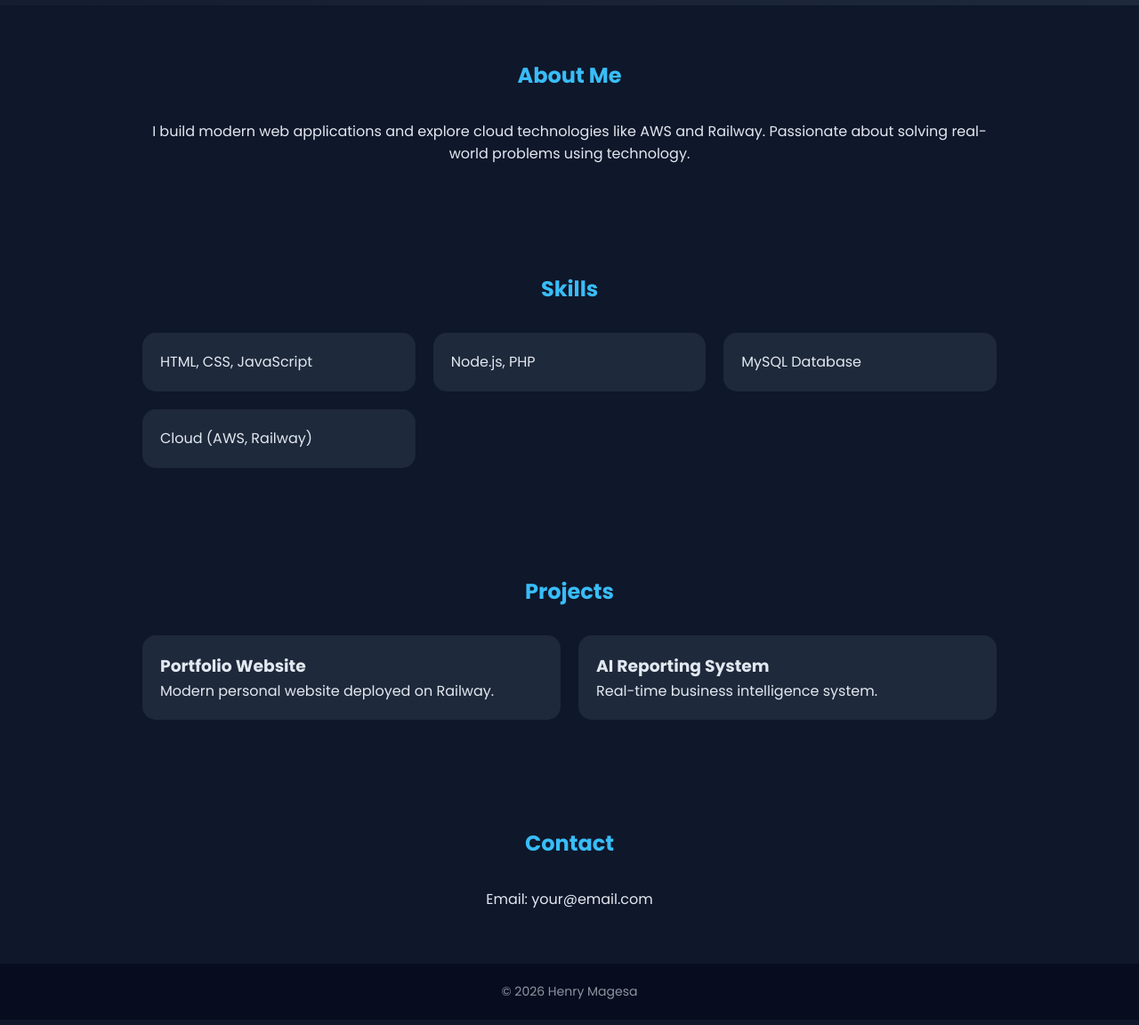
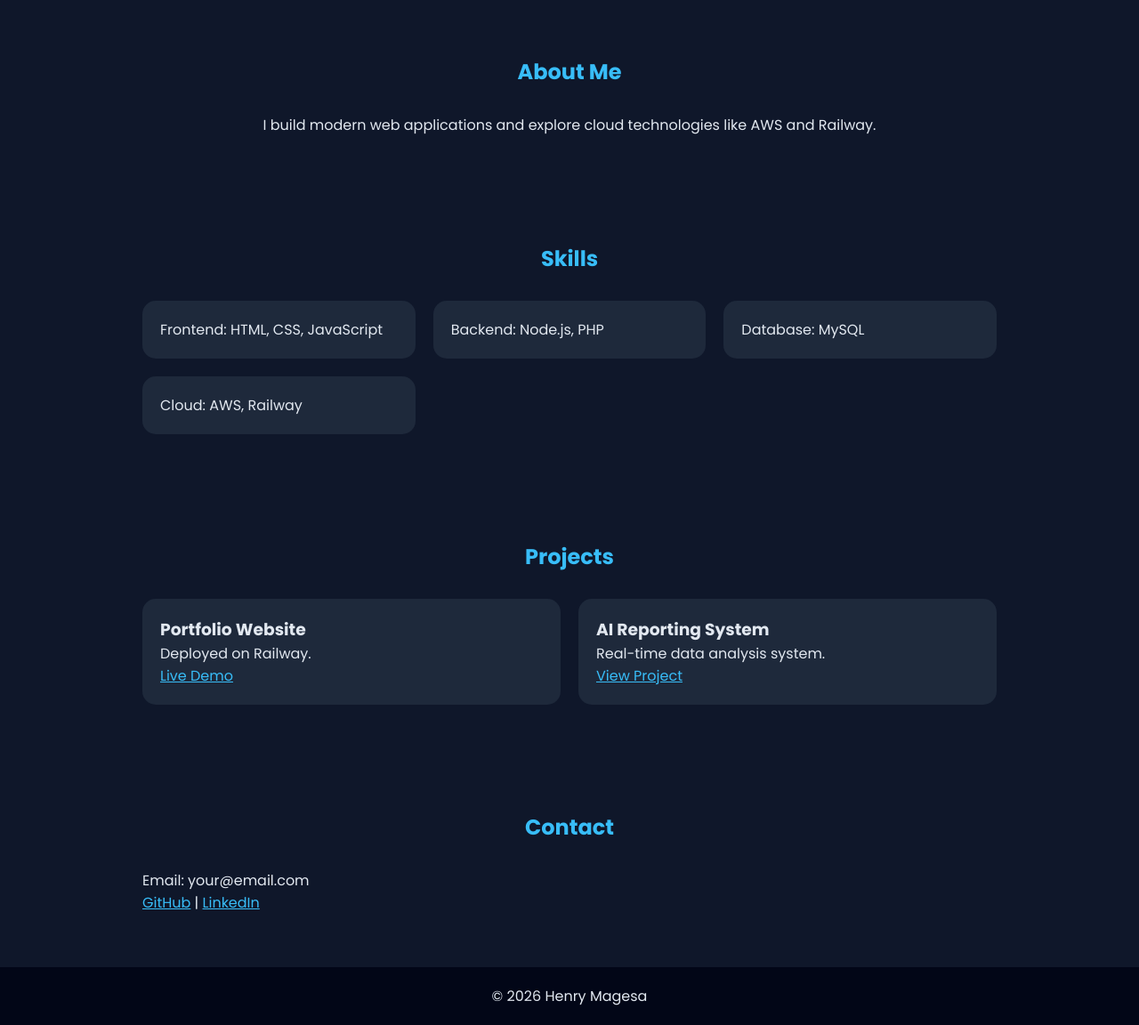
Before and after one commit to henryjumanne42-ctrl/my-first-site, a website: page index.html in a window 1280 px wide. Shown: the part 812-1964 px from the top of the page at 89% size. Drawn offline with Linux system fonts and the light colour scheme.

Commit message:
Update index.html

```diff
--- a/index.html
+++ b/index.html
@@ -1,11 +1,10 @@
 <!DOCTYPE html>
 <html lang="en">
 <head>
-  <meta charset="UTF-8" />
-  <meta name="viewport" content="width=device-width, initial-scale=1.0"/>
+<meta charset="UTF-8">
+<meta name="viewport" content="width=device-width, initial-scale=1.0">
 <title>Henry Magesa | Portfolio</title>
 
-  <!-- Google Font -->
 <link href="https://fonts.googleapis.com/css2?family=Poppins:wght@300;400;600;700&display=swap" rel="stylesheet">
 
 <style>
@@ -19,39 +18,33 @@
 
 *{margin:0;padding:0;box-sizing:border-box;font-family:'Poppins',sans-serif}
 
-    body{
-      background: var(--bg);
-      color: var(--text);
-      line-height:1.6;
+html{
+  scroll-behavior:smooth;
 }
 
-    /* NAVBAR */
+body{
+  background:var(--bg);
+  color:var(--text);
+}
+
+/* NAV */
 nav{
   position:sticky;
   top:0;
-      background: rgba(15,23,42,0.9);
-      backdrop-filter: blur(10px);
-      padding:15px 40px;
   display:flex;
   justify-content:space-between;
-      align-items:center;
-      z-index:1000;
-    }
-
-    nav h2{
-      color:var(--accent);
+  padding:15px 40px;
+  background:rgba(15,23,42,0.9);
+  backdrop-filter:blur(10px);
 }
 
 nav a{
   color:white;
+  margin-left:20px;
   text-decoration:none;
-      margin-left:20px;
-      transition:0.3s;
 }
 
-    nav a:hover{
-      color:var(--accent);
-    }
+nav a:hover{color:var(--accent)}
 
 /* HERO */
 .hero{
@@ -61,36 +54,44 @@
   justify-content:center;
   align-items:center;
   text-align:center;
-      background: linear-gradient(135deg,#0f172a,#1e293b);
+}
+
+.hero img{
+  width:120px;
+  border-radius:50%;
+  margin-bottom:20px;
+  animation:fadeIn 1s ease;
 }
 
 .hero h1{
-      font-size:50px;
-      background: linear-gradient(to right,#38bdf8,#6366f1);
+  font-size:48px;
+  background:linear-gradient(to right,#38bdf8,#6366f1);
   -webkit-background-clip:text;
   color:transparent;
+  animation:fadeUp 1s ease;
 }
 
 .hero p{
   margin:15px 0;
-      font-size:18px;
   opacity:0.8;
+  animation:fadeUp 1.5s ease;
 }
 
 .btn{
   padding:12px 25px;
-      background:linear-gradient(45deg,#38bdf8,#6366f1);
   border:none;
   border-radius:30px;
+  background:linear-gradient(45deg,#38bdf8,#6366f1);
   color:white;
   cursor:pointer;
   transition:0.3s;
 }
 
 .btn:hover{
-      transform:scale(1.05);
+  transform:scale(1.1);
 }
 
+/* SECTION */
 section{
   max-width:1000px;
   margin:auto;
@@ -103,43 +104,59 @@
   color:var(--accent);
 }
 
-    /* CARDS */
+/* GRID */
 .grid{
   display:grid;
   grid-template-columns:repeat(auto-fit,minmax(250px,1fr));
   gap:20px;
 }
 
+/* CARD */
 .card{
   background:var(--card);
   padding:20px;
   border-radius:15px;
   transition:0.3s;
+  opacity:0;
+  transform:translateY(40px);
+}
+
+.card.show{
+  opacity:1;
+  transform:translateY(0);
+  transition:0.6s ease;
 }
 
 .card:hover{
   transform:translateY(-10px);
-      box-shadow:0 10px 30px rgba(0,0,0,0.5);
 }
 
-    /* CONTACT */
-    .contact{
-      text-align:center;
+/* LINKS */
+a{
+  color:var(--accent);
 }
 
 footer{
   text-align:center;
   padding:20px;
   background:#020617;
-      font-size:14px;
-      opacity:0.6;
+}
+
+/* ANIMATIONS */
+@keyframes fadeIn{
+  from{opacity:0}
+  to{opacity:1}
+}
+
+@keyframes fadeUp{
+  from{opacity:0;transform:translateY(30px)}
+  to{opacity:1;transform:translateY(0)}
 }
 </style>
 </head>
 
 <body>
 
-<!-- NAVBAR -->
 <nav>
   <h2>Henry</h2>
   <div>
@@ -150,58 +167,72 @@
   </div>
 </nav>
 
-<!-- HERO -->
 <div class="hero">
+  <img src="profile.jpg">
   <h1>Henry Magesa</h1>
   <p>Information Systems Student | Web & Cloud Developer</p>
-  <button class="btn">View My Work</button>
+  <a href="Henry_Magesa_CV.pdf" download class="btn">Download CV</a>
 </div>
 
-<!-- ABOUT -->
 <section id="about">
   <h2>About Me</h2>
   <p style="text-align:center;">
     I build modern web applications and explore cloud technologies like AWS and Railway.
-    Passionate about solving real-world problems using technology.
   </p>
 </section>
 
-<!-- SKILLS -->
 <section id="skills">
   <h2>Skills</h2>
   <div class="grid">
-    <div class="card">HTML, CSS, JavaScript</div>
-    <div class="card">Node.js, PHP</div>
-    <div class="card">MySQL Database</div>
-    <div class="card">Cloud (AWS, Railway)</div>
+    <div class="card">Frontend: HTML, CSS, JavaScript</div>
+    <div class="card">Backend: Node.js, PHP</div>
+    <div class="card">Database: MySQL</div>
+    <div class="card">Cloud: AWS, Railway</div>
   </div>
 </section>
 
-<!-- PROJECTS -->
 <section id="projects">
   <h2>Projects</h2>
   <div class="grid">
     <div class="card">
       <h3>Portfolio Website</h3>
-      <p>Modern personal website deployed on Railway.</p>
+      <p>Deployed on Railway.</p>
+      <a href="https://your-app.up.railway.app" target="_blank">Live Demo</a>
     </div>
 
     <div class="card">
       <h3>AI Reporting System</h3>
-      <p>Real-time business intelligence system.</p>
+      <p>Real-time data analysis system.</p>
+      <a href="#">View Project</a>
     </div>
   </div>
 </section>
 
-<!-- CONTACT -->
-<section id="contact" class="contact">
+<section id="contact">
   <h2>Contact</h2>
   <p>Email: your@email.com</p>
+  <p>
+    <a href="https://github.com/USERNAME">GitHub</a> |
+    <a href="https://linkedin.com/in/USERNAME">LinkedIn</a>
+  </p>
 </section>
 
 <footer>
   © 2026 Henry Magesa
 </footer>
 
+<script>
+const cards = document.querySelectorAll('.card');
+
+window.addEventListener('scroll', () => {
+  cards.forEach(card => {
+    const top = card.getBoundingClientRect().top;
+    if(top < window.innerHeight - 100){
+      card.classList.add('show');
+    }
+  });
+});
+</script>
+
 </body>
 </html>
```
Lines whose indentation alone changed are shown as unchanged.
